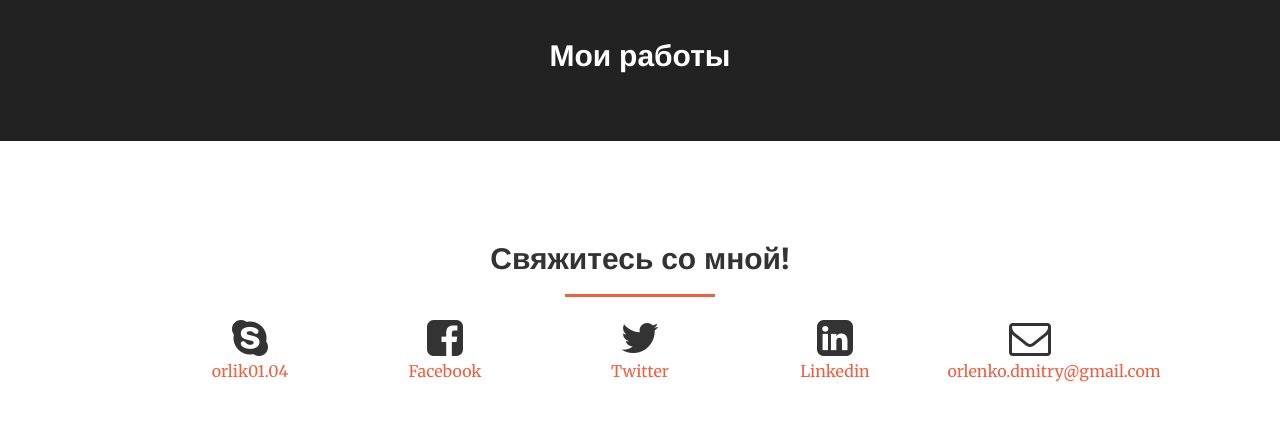
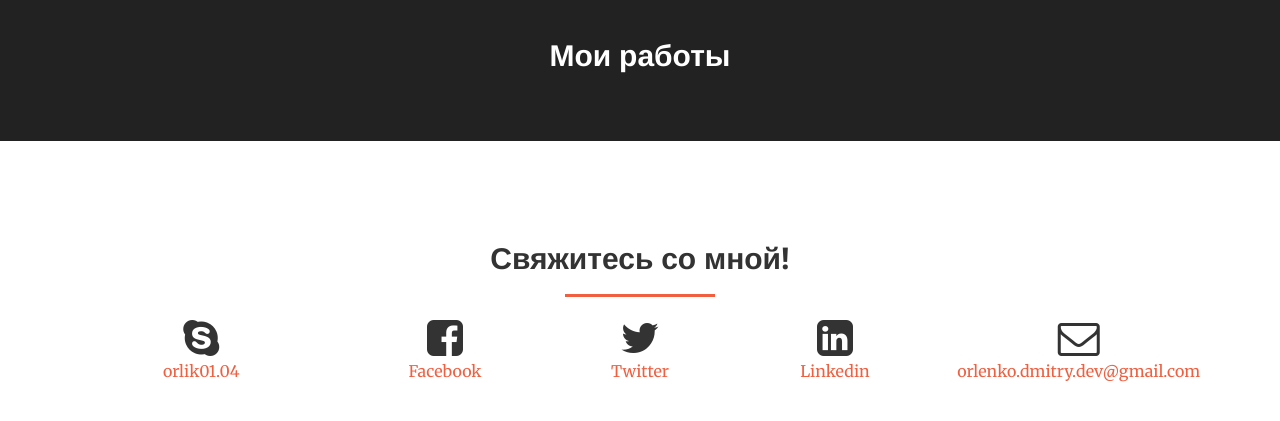
Before and after one commit to OrlenkoDmitry/OrlenkoDmitry.github.io, a plain HTML site: page index.html in a window 1280 px wide. Shown: the part 2552-2973 px from the top of the page. Drawn offline with nearby package versions, Linux system fonts and the light colour scheme.

Commit message:
changed email

```diff
--- a/index.html
+++ b/index.html
@@ -271,7 +271,9 @@
         <h2 class="section-heading">Свяжитесь со мной!</h2>
         <hr class="primary">
       </div>
-      <div class="col-lg-2 col-lg-offset-1 col-md-2 col-md-offset-1 col-sm-4 text-center">
+    </div>
+    <div class="row">
+      <div class="col-lg-3 col-md-3 col-sm-4 text-center">
         <i class="fa fa-skype fa-3x wow bounceIn" data-wow-delay=".1s"></i>
         <p><a href="skype:[orlik01.04]?add" target="_blank">orlik01.04</a></p>
       </div>
@@ -287,9 +289,9 @@
         <i class="fa fa-linkedin-square fa-3x wow bounceIn" data-wow-delay=".1s"></i>
         <p><a href="https://www.linkedin.com/home?trk=nav_responsive_tab_home" target="_blank">Linkedin</a></p>
       </div>
-      <div class="col-lg-2 col-md-2 col-sm-6 text-center">
+      <div class="col-lg-3 col-md-3 col-sm-6 text-center">
         <i class="fa fa-envelope-o fa-3x wow bounceIn" data-wow-delay=".1s"></i>
-        <p><a href="mailto:orlenko.dmitry@bk.ru">orlenko.dmitry@gmail.com</a></p>
+        <p><a href="mailto:orlenko.dmitry.dev@gmail.com">orlenko.dmitry.dev@gmail.com</a></p>
       </div>
     </div>
   </div>
```
